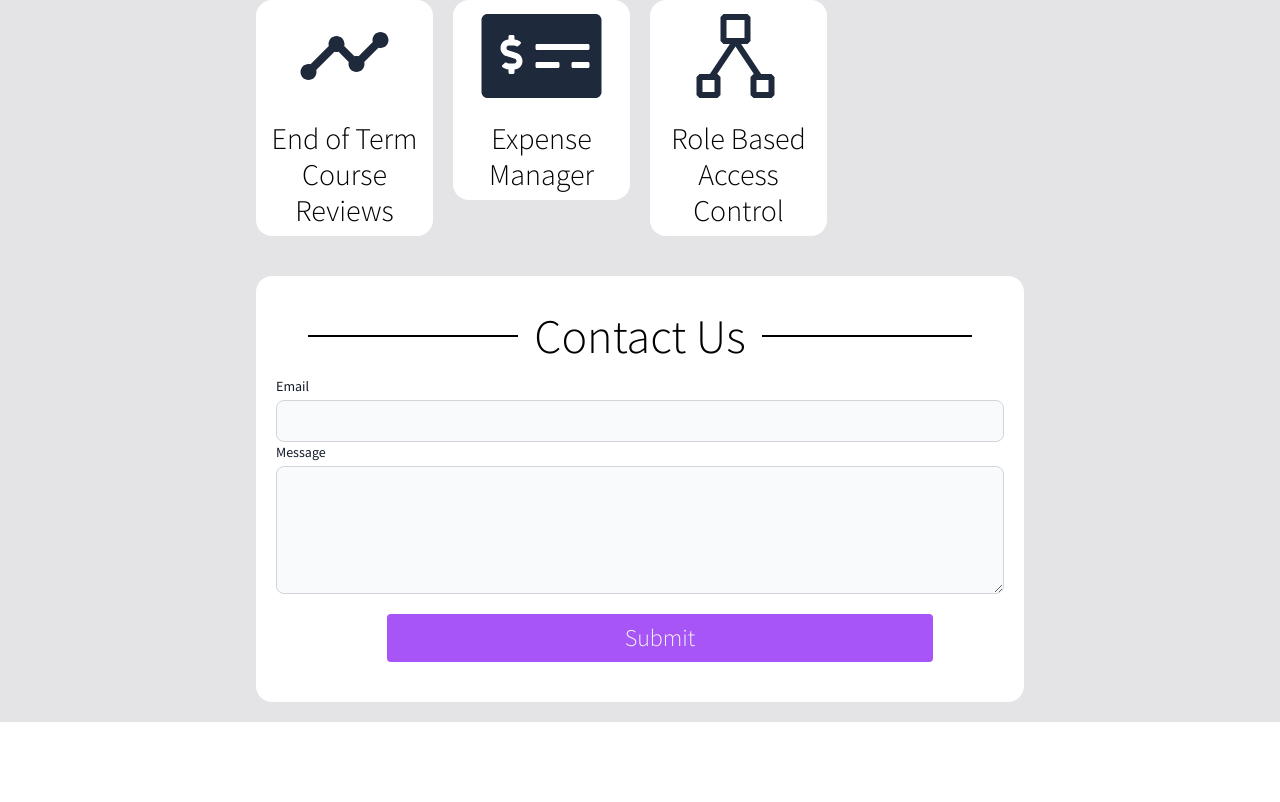
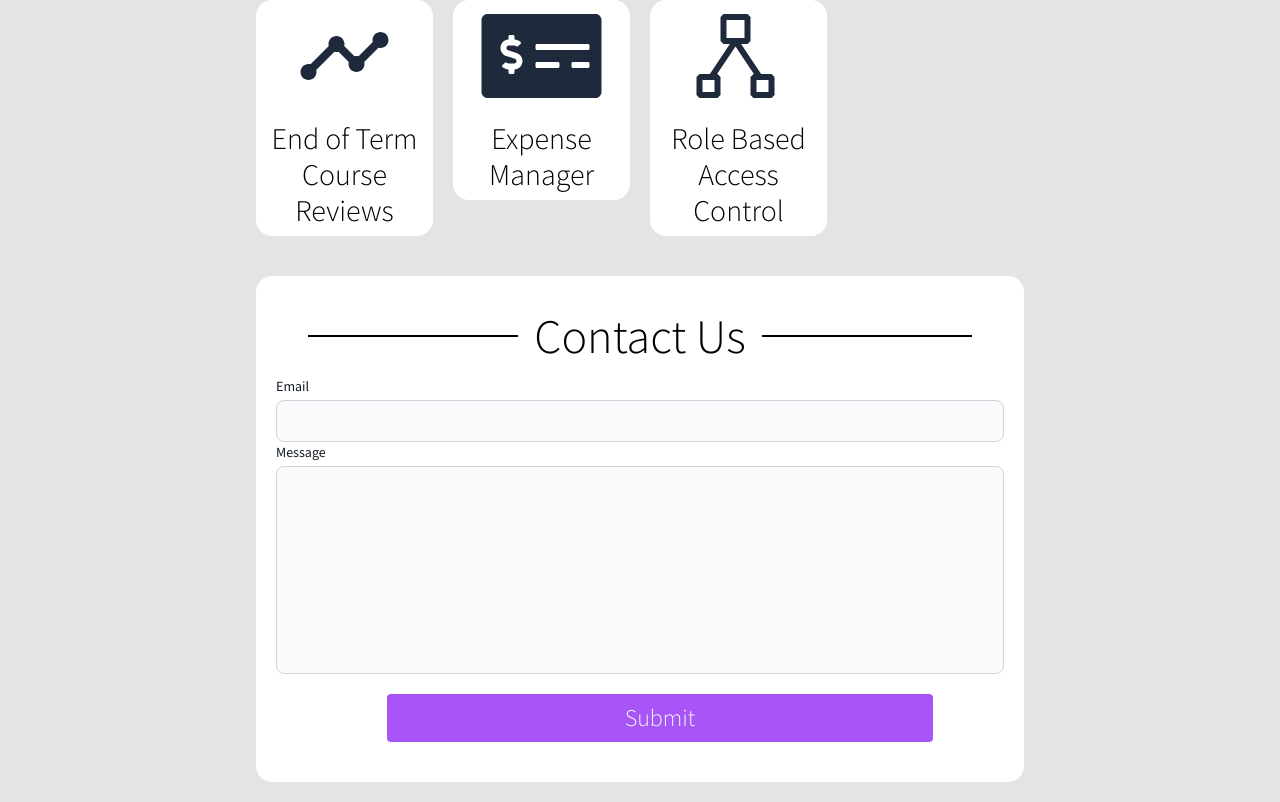
Before and after one commit to arcio-uk/Sales-Website, a React (Vite) app: page / in a window 1280 px wide. Shown: the part 1266-2068 px from the top of the page. Before the commit the page ends 1988 px from the top, so only its background shows below. Built offline with nearby package versions, Linux system fonts and the light colour scheme; what tailwindcss-animatecss would draw is missing.

Commit message:
fix: no resize on textArea

```diff
--- a/src/ui/ContactUs/index.tsx
+++ b/src/ui/ContactUs/index.tsx
@@ -1,7 +1,7 @@
 import { SetStateAction, useState } from 'react';
-import TextArea from '../misc/TextArea';
-import Textfield from '../misc/TextField';
-import TitleBar from '../TitleBar';
+import Textarea from '@/ui/misc/Textarea';
+import Textfield from '@/ui/misc/Textfield';
+import TitleBar from '@/ui/TitleBar';
 
 // TODO: make this submit to a server
 // TODO: make the message box a textArea
@@ -18,7 +18,7 @@ const ContactUs = () => {
           label="Email"
           onchange={(e: { target: { value: SetStateAction<string>; }; }) => setEmail(e.target.value)}
         />
-        <TextArea
+        <Textarea
           name="message"
           label="Message"
           onchange={(e: { target: { value: SetStateAction<string>; }; }) => setMessage(e.target.value)}
--- a/src/ui/misc/TextArea.tsx
+++ b/src/ui/misc/TextArea.tsx
@@ -1,7 +1,7 @@
 import React from 'react';
 import clsx from 'clsx';
 
-type TextAreaProps = {
+type TextareaProps = {
 	name: string;
 	label: string;
 	className?: string;
@@ -9,9 +9,9 @@ type TextAreaProps = {
 	props?: Array<any>;
 };
 
-const TextArea = ({
+const Textarea = ({
   name, label, className, ...props
-}: TextAreaProps) => (
+}: TextareaProps) => (
   <div className="flex flex-col w-full">
     <label htmlFor={name} className="block mb-1 text-sm font-medium text-gray-900">
       {label}
@@ -19,7 +19,7 @@ const TextArea = ({
     <textarea
       id={name}
       className={clsx(
-        'bg-gray-50 border transition-all border-gray-300 text-gray-900 text-sm rounded-lg outline-none hover:border-purple-500 focus:border-purple-500 block w-full p-2.5 h-32 min-h-[8rem]',
+        'bg-gray-50 border transition-all border-gray-300 text-gray-900 text-sm rounded-lg outline-none hover:border-purple-500 focus:border-purple-500 block w-full p-2.5 h-52 resize-none',
         className,
       )}
       {...props}
@@ -27,4 +27,4 @@ const TextArea = ({
   </div>
 );
 
-export default TextArea;
+export default Textarea;
```
